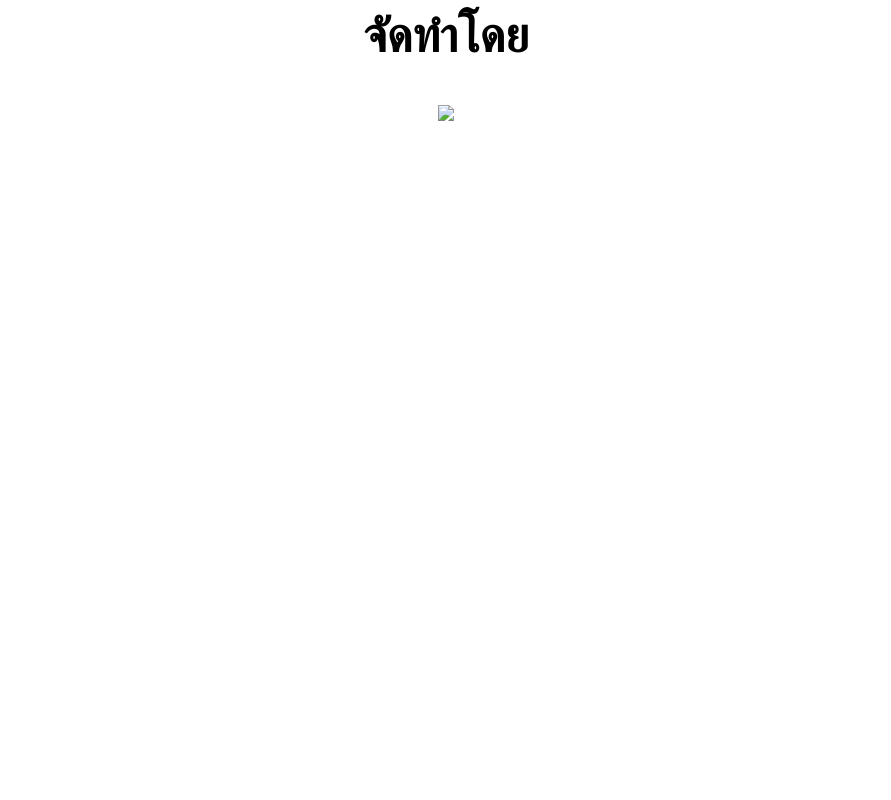
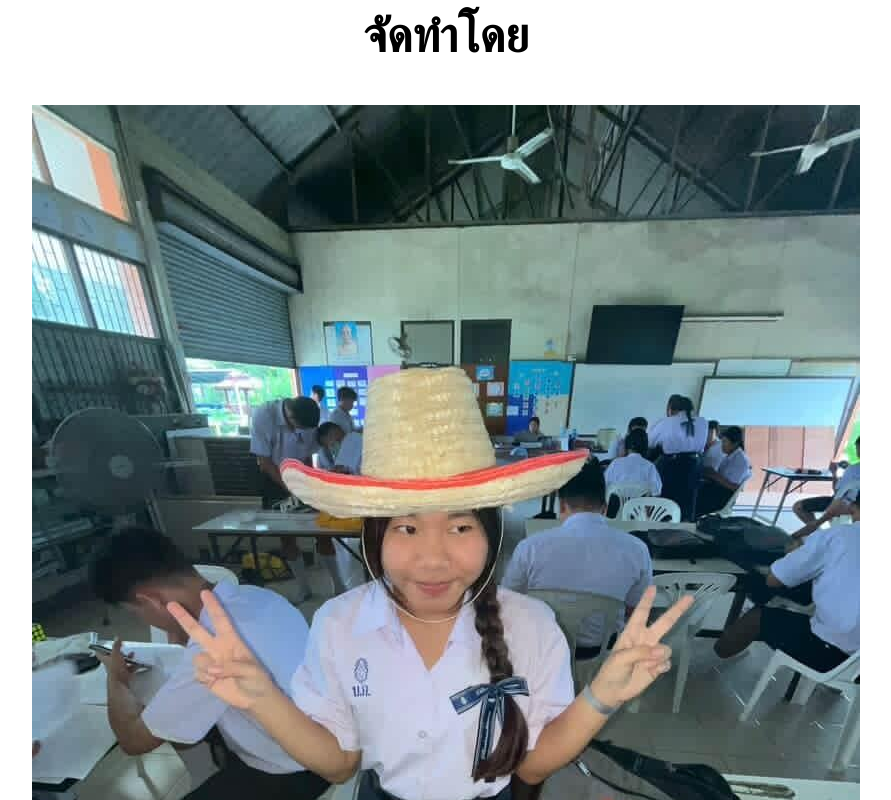
Before and after one commit to 12787-hue/1111, a plain HTML site: page page10.html in a window 1280 px wide. Shown: the top 800 px of the page, without its empty margins (194-1085 px from the left). Drawn offline with Linux system fonts and the light colour scheme.

Commit message:
Fix HTML structure and add image source

```diff
--- a/page10.html
+++ b/page10.html
@@ -6,7 +6,8 @@
 <body background="" >
 <font face="th kodchasal"size="6">
  <center><h2>จัดทำโดย </h2></center></font>
- <center><p><img src=
+ <center><p><img src="f475e18a-298f-4cfd-bbbe-89ed807bdcbf.jfif"
 <center><b><font  face="th kodchasal"size="4">
 
+
 </center></b>
```
